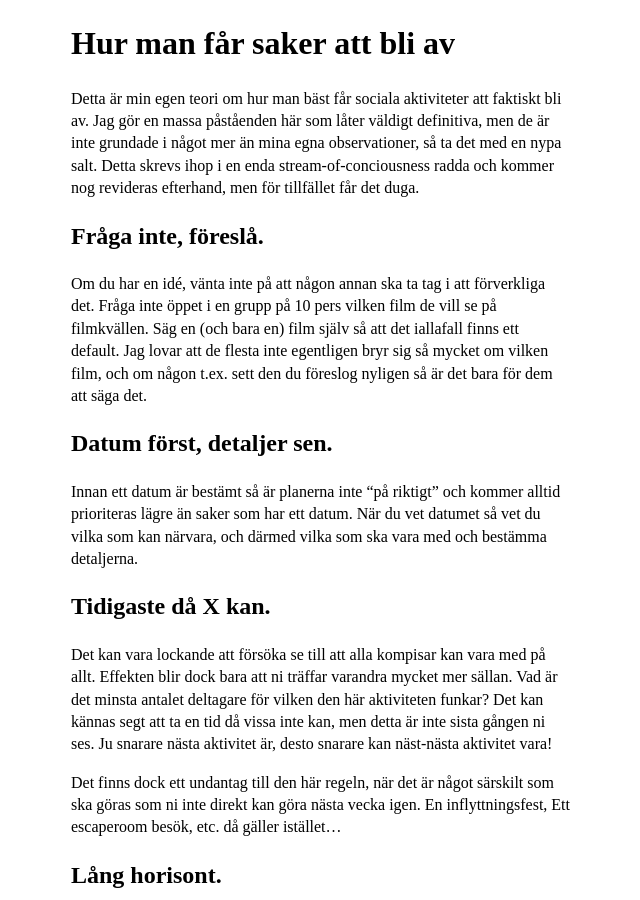
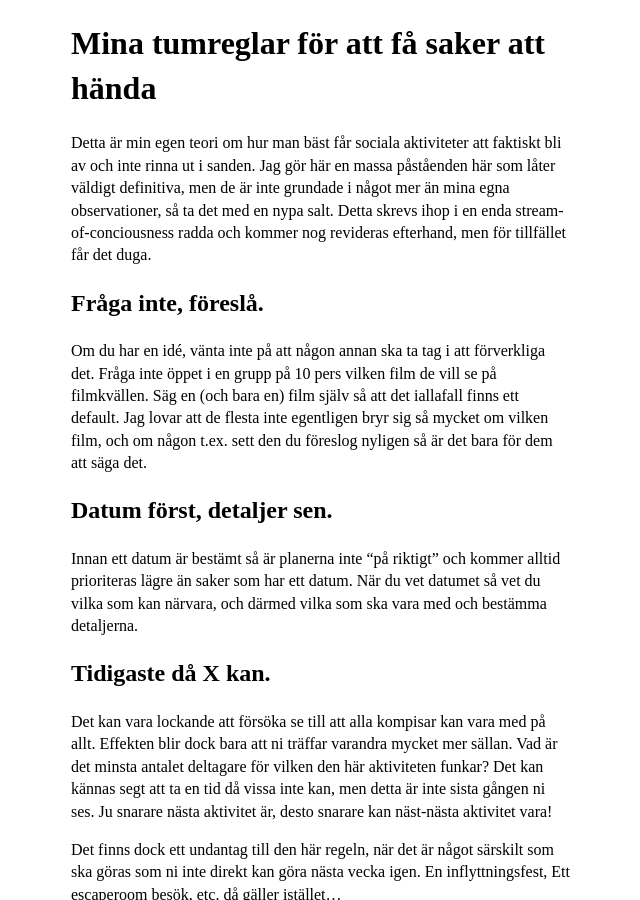
Before and after one commit to voidcase/voidcase.github.io, a Jekyll site: the page built from posts/making_things_happen.md, in a window 1280 px wide and 900 px high. Shown: the whole window, without its empty margins (319-959 px from the left). Built offline with Jekyll 4.4.1, drawn with Linux system fonts in a browser that asks for light colours; our own code applies the rules of GitHub Pages for plain Markdown files.

Commit message:
fixed introduction

```diff
--- a/posts/making_things_happen.md
+++ b/posts/making_things_happen.md
@@ -1,6 +1,6 @@
-# Hur man får saker att bli av
-Detta är min egen teori om hur man bäst får sociala aktiviteter att faktiskt bli av.
-Jag gör en massa påståenden här som låter väldigt definitiva, men de är inte grundade i något mer än mina egna observationer, så ta det med en nypa salt.
+# Mina tumreglar för att få saker att hända
+Detta är min egen teori om hur man bäst får sociala aktiviteter att faktiskt bli av och inte rinna ut i sanden.
+Jag gör här en massa påståenden här som låter väldigt definitiva, men de är inte grundade i något mer än mina egna observationer, så ta det med en nypa salt.
 Detta skrevs ihop i en enda stream-of-conciousness radda och kommer nog revideras efterhand, men för tillfället får det duga.
 
 ## Fråga inte, föreslå.
```
